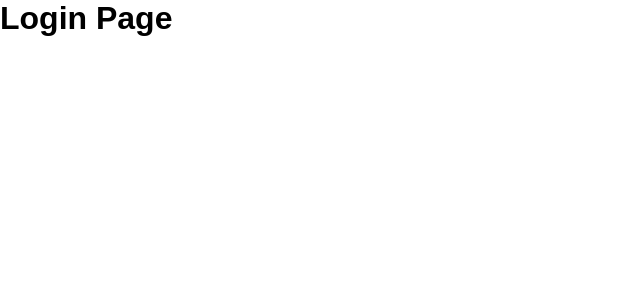
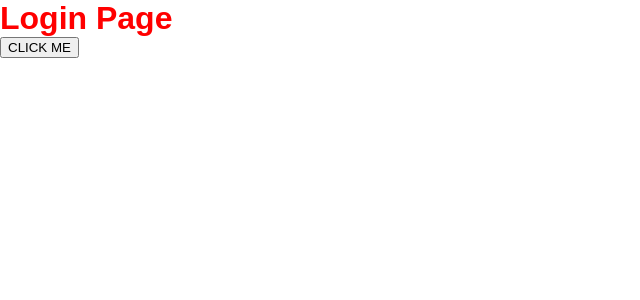
Before and after one commit to anuj-545/campus-connect-ai, a React app in the folder frontend/: page /login in a window 1280 px wide. Shown: the top 300 px of the page, without its empty margins (0-640 px from the left). Built offline with nearby package versions, Linux system fonts and the light colour scheme; the HTML template or start-up script is replaced by a standard one.

Commit message:
added ProtectedRoute and basic authenticatioi

```diff
--- a/frontend/src/App.jsx
+++ b/frontend/src/App.jsx
@@ -1,20 +1,31 @@
 import "./App.css";
 
 import { BrowserRouter, Routes, Route } from "react-router-dom";
+import { useState } from "react";
 
 import Landing from "./pages/Landing/Landing";
 import Signup from "./pages/Signup/Signup";
 import Login from "./pages/Login/Login";
 import Notfound from "./pages/Notfound/Notfound";
+import Dashboard from "./pages/Dashboard/Dashboard";
+import ProtectedRoute from "./components/ProtectedRoute/ProtectedRoute"
 
 function App(){
+
+  const [isLoggedIn, setIsLoggedIn] = useState(false);
+  console.log("App isLoggedIn:", isLoggedIn);
   return(
     <BrowserRouter>
       <Routes>
-        <Route path="/" element={<Landing/>}/>
+        <Route path="/" element={<Landing isLoggedIn={isLoggedIn} setIsLoggedIn={setIsLoggedIn}/>}/>
         <Route path="/signup" element={<Signup/>}/>
-        <Route path="/login" element={<Login/>}/>
+        <Route path="/login" element={<Login setIsLoggedIn={setIsLoggedIn}/>}/>
         <Route path="*" element={<Notfound />} />
+        <Route path="/dashboard" element={
+          <ProtectedRoute isLoggedIn = {isLoggedIn}>
+            <Dashboard/>
+          </ProtectedRoute>
+        }/>
       </Routes>
     </BrowserRouter>
   );
--- a/frontend/src/components/Navbar/Navbar.jsx
+++ b/frontend/src/components/Navbar/Navbar.jsx
@@ -1,10 +1,7 @@
 import "./Navbar.css";
-import {useState} from "react";
 import { Link } from "react-router-dom";
 
-function Navbar() {
-    const [isLoggedIn, setIsLoggedIn] = useState(false);
-
+function Navbar({ isLoggedIn, setIsLoggedIn }) {
     const handleLogin = () => {
         setIsLoggedIn(!isLoggedIn);
     };
--- /dev/null
+++ b/frontend/src/components/ProtectedRoute/ProtectedRoute.jsx
@@ -0,0 +1,14 @@
+import { Navigate } from "react-router-dom";
+
+function ProtectedRoute({isLoggedIn, children}){
+
+    console.log("ProtectedRoute isLoggedIn:", isLoggedIn);
+
+    if(isLoggedIn){
+        return children;
+    }
+
+    return <Navigate to="/login"/>
+}
+
+export default ProtectedRoute;
--- a/frontend/src/pages/Dashboard/Dashboard.jsx
+++ b/frontend/src/pages/Dashboard/Dashboard.jsx
@@ -0,0 +1,18 @@
+function Dashboard(){
+    return(
+        <div
+            style = {{
+                textAlign: "center",
+                marginTop: "100px"
+            }}
+        >
+            <h1> 🎉 Welcome to CampusConnect AI Dashboard</h1>
+
+            <p>
+                Only logged-in users should see this page.
+            </p>
+        </div>
+    );
+}
+
+export default Dashboard;
--- a/frontend/src/pages/Landing/Landing.jsx
+++ b/frontend/src/pages/Landing/Landing.jsx
@@ -4,10 +4,13 @@ import Navbar from "../../components/Navbar/Navbar";
 import Hero from "../../components/Hero/Hero";
 import Features from "../../components/Features/Features";
 
-function Landing(){
+function Landing({ isLoggedIn, setIsLoggedIn }){
     return(
         <>
-            <Navbar/>
+            <Navbar
+                isLoggedIn = {isLoggedIn}
+                setIsLoggedIn={setIsLoggedIn}
+            />
             <Hero/>
             <Features/>
         </>
--- a/frontend/src/pages/Login/Login.jsx
+++ b/frontend/src/pages/Login/Login.jsx
@@ -1,9 +1,23 @@
-function Login(){
+import { useNavigate } from "react-router-dom";
+
+function Login({ setIsLoggedIn }){
+
+    const navigate = useNavigate();
+
+    const handleLogin = () => {
+        console.log("Login button clicked");
+        setIsLoggedIn(true);
+        navigate("/dashboard");
+    };
 
     return(
-        <h1>
-            Login Page
-        </h1>
+       <div>
+        <h1 style={{color:"red"}}>Login Page</h1>
+
+        <button onClick={handleLogin}>
+            CLICK ME
+        </button>
+       </div>
     );
 }
 export default Login;
```
